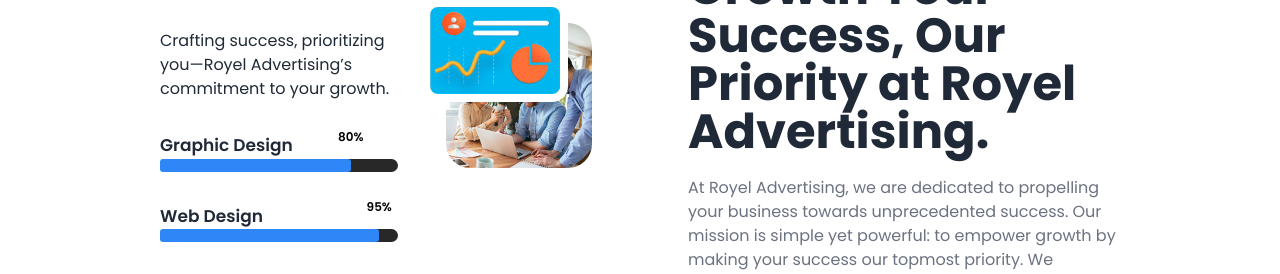
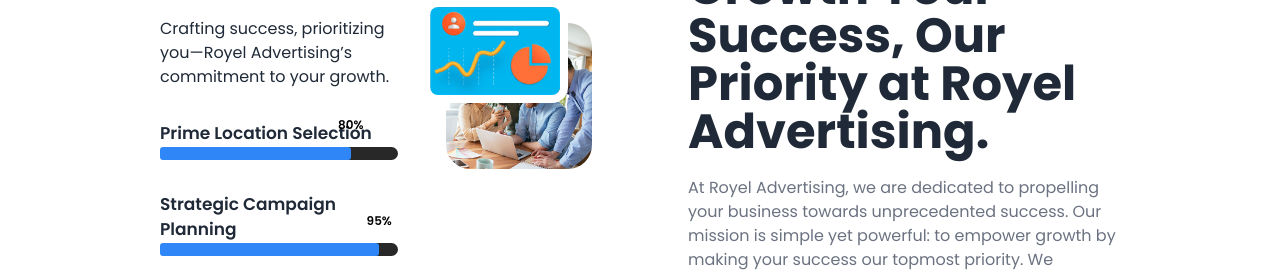
Before and after one commit to protapkrghosh/Royal-Advertising, a React (Vite) app: page / in a window 1280 px wide. Shown: the part 2320-2594 px from the top of the page. Built offline with nearby package versions, Linux system fonts and the light colour scheme.

Commit message:
some more changes

```diff
--- a/src/components/aboutUs/ClientsAndProjects.jsx
+++ b/src/components/aboutUs/ClientsAndProjects.jsx
@@ -32,7 +32,7 @@
             Crafting success, prioritizing you—Royel Advertising’s commitment to your growth.
             </p>
             <div className="skill my-8">
-              <div className="font-semibold text-[17px]">Graphic Design</div>
+              <div className="font-semibold text-[17px]">Prime Location Selection</div>
               <div className="skill-bar">
                 <div
                   className="skill-per text-black font-semibold"
@@ -42,7 +42,7 @@
               </div>
             </div>
             <div className="skill mb-20 md:mb-0">
-              <div className="font-semibold text-[17px]">Web Design</div>
+              <div className="font-semibold text-[17px]">Strategic Campaign Planning</div>
               <div className="skill-bar">
                 <div
                   className="skill-per text-black font-semibold"
```
